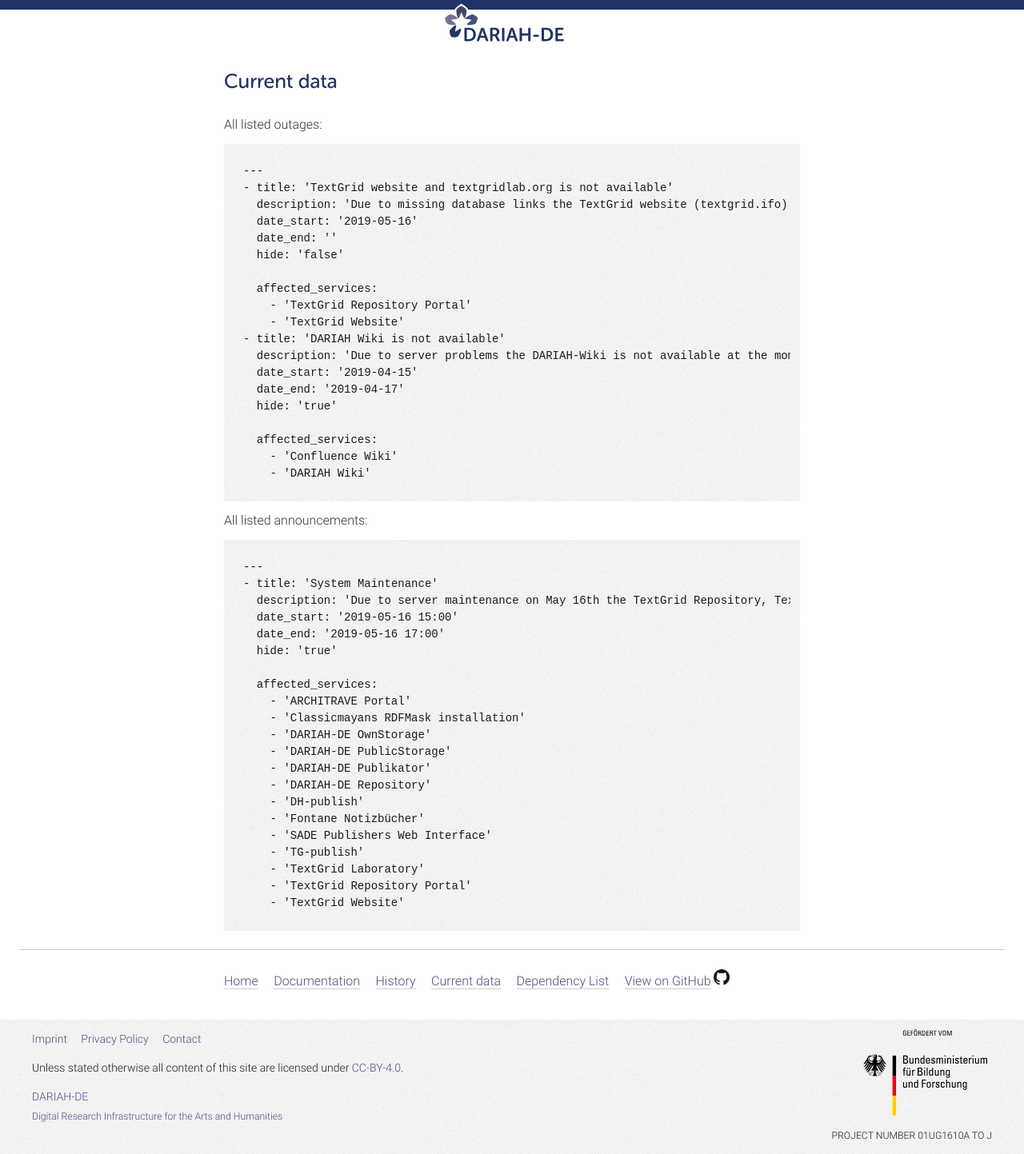
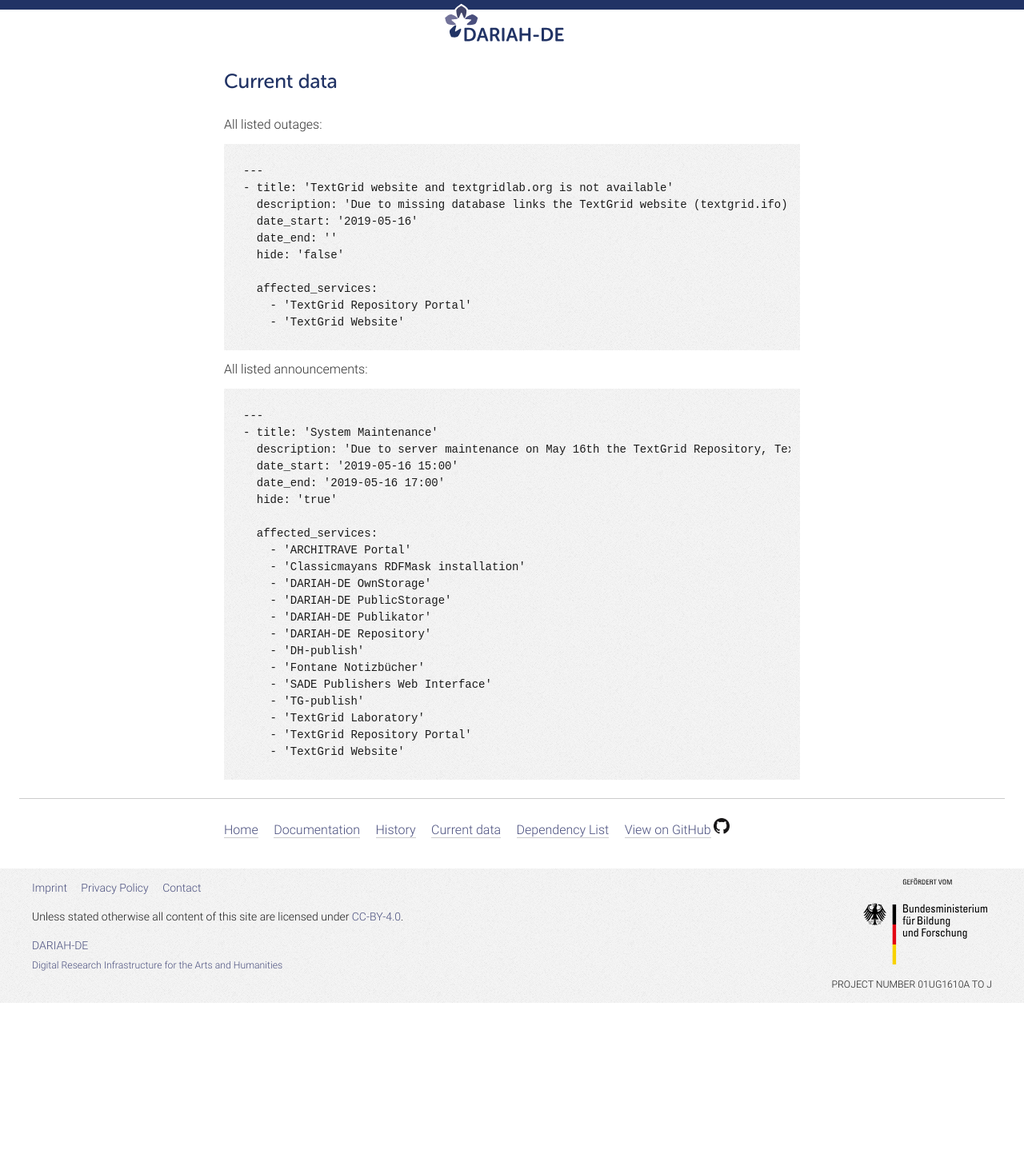
Before and after one commit to DARIAH-DE/status, a Jekyll site: the page built from currentdata.md, in a window 1280 px wide. Shown: the whole page at 80% size. Built offline with Jekyll 4.4.1, drawn with Linux system fonts in a browser that asks for light colours; our own code applies the rules of GitHub Pages for plain Markdown files; after the commit the page ends 1254 px from its top, so only the background shows below that.

Commit message:
Update outages.yaml

```diff
--- a/_data/outages.yaml
+++ b/_data/outages.yaml
@@ -7,10 +7,3 @@
   affected:
     - '/services/tg_website'
     - '/services/tgrep'
-- title: 'DARIAH Wiki is not available'
-  date_start: '2019-04-15'
-  date_end: '2019-04-17'
-  hide: true
-  description: 'Due to server problems the DARIAH-Wiki is not available at the moment. We apologize for the inconvenience!'
-  affected:
-    - '/servers/wiki'
```
